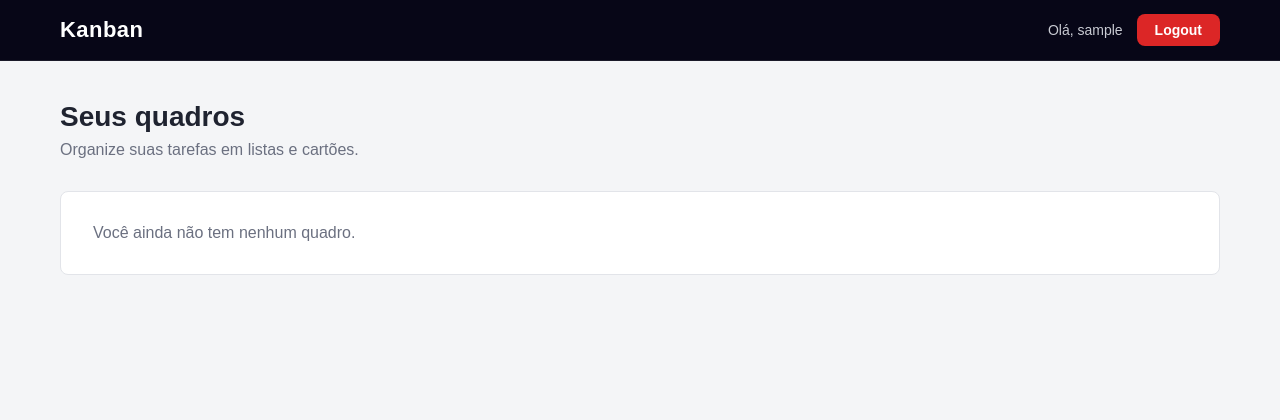
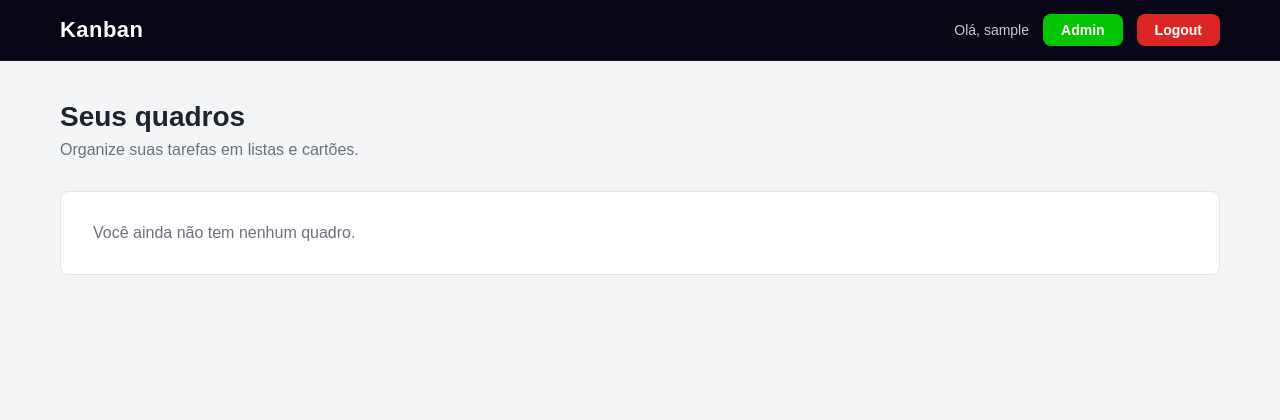
Before and after one commit to Davi-Cordeiro/Kanban-, a Django app: page / in a window 1280 px wide. Shown: the top 420 px of the page. Run offline with Django 5.2, Linux system fonts and the light colour scheme; the visitor is signed in with stand-in values (Sample User, id 1).

Commit message:
criacao de botao de adm

```diff
--- a/project/boards/static/css/style.css
+++ b/project/boards/static/css/style.css
@@ -82,6 +82,14 @@ main {
 
 .btn-register:hover {
   background-color: var(--color-primary-hover);
+}
+
+.btn-admin {
+  background-color: rgb(4, 197, 4);
+}
+
+.btn-admin:hover {
+  background-color: green;
 }
 
 .btn-logout {
--- a/project/boards/templates/partials/header.html
+++ b/project/boards/templates/partials/header.html
@@ -5,6 +5,7 @@
         <nav class="header__nav">
             {% if user.is_authenticated %}
                 <span class="header__user">Olá, {{ user.username }}</span>
+                    <a class="btn btn-admin" href="/admin">Admin</a>
                     <a class="btn btn-logout" href="{% url 'logout' %}">Logout</a>
             {% else %}
                 <a class="btn btn-login" href="{% url 'login' %}">Login</a>
```
